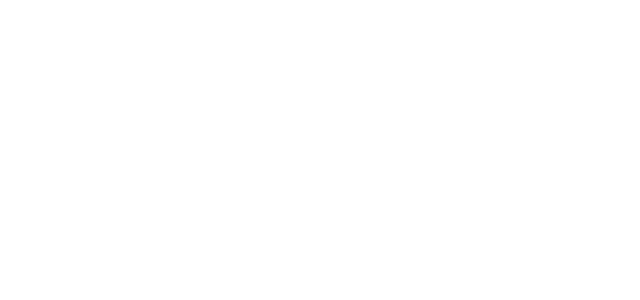
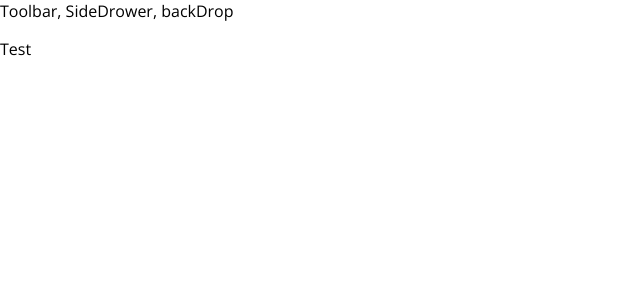
Before and after one commit to mostafahamed15/Burger-builder, a React app: page / in a window 1280 px wide. Shown: the top 300 px of the page, without its empty margins (0-640 px from the left). Built offline with nearby package versions, Linux system fonts and the light colour scheme.

Commit message:
Create layout component

```diff
--- a/src/App.js
+++ b/src/App.js
@@ -1,10 +1,13 @@
 import React, { Component } from 'react';
 
+import Layout from './components/Layout/Layout';
 class App extends Component {
   render() {
     return (
       <div>
-
+       <Layout>
+         <p>Test</p>
+       </Layout>
       </div>
     );
   }
--- /dev/null
+++ b/src/components/Layout/Layout.js
@@ -0,0 +1,12 @@
+import React from 'react';
+import Aux from '../../hoc/Auxl';
+const layout =  (props) => (
+    <Aux>
+    <div>Toolbar, SideDrower, backDrop</div>
+    <main>
+        {props.children}
+    </main>
+    </Aux>
+)
+
+export default layout;
--- /dev/null
+++ b/src/hoc/Auxl.js
@@ -0,0 +1,3 @@
+const aux = (props) => props.children;
+
+export default aux;
```
